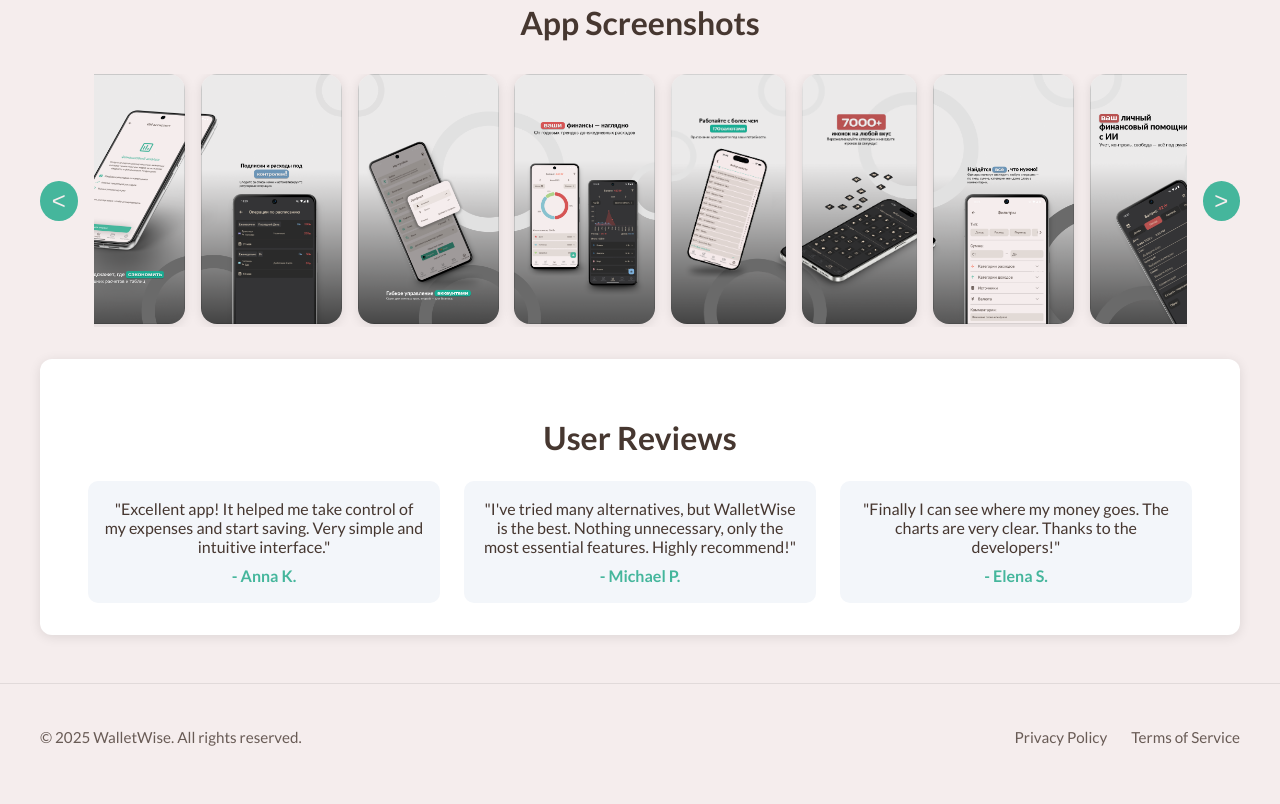
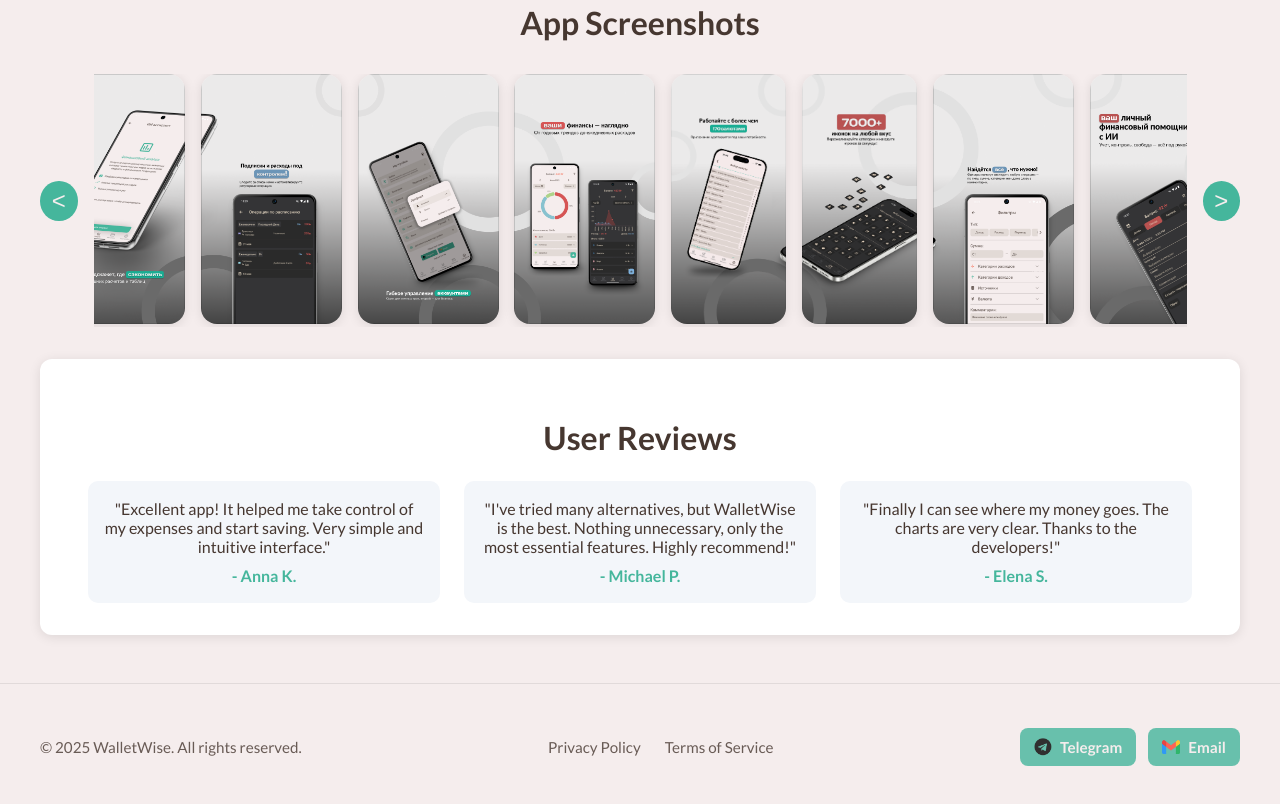
Before and after one commit to trofimpanasik/WalletWise-money-manager, a plain HTML site: page index.html in a window 1280 px wide. Shown: the part 631-1435 px from the top of the page. Drawn offline with nearby package versions, Linux system fonts and the light colour scheme.

Commit message:
add support

```diff
--- a/index.html
+++ b/index.html
@@ -394,6 +394,29 @@
             text-decoration: underline;
         }
 
+        /* Кнопки контактов в футере */
+        .footer-contacts {
+            display: flex;
+            gap: 12px;
+            flex-wrap: wrap;
+            align-items: center;
+            justify-content: center;
+        }
+        .footer-contacts a {
+            display: inline-flex;
+            align-items: center;
+            gap: 8px;
+            background: var(--primary);
+            color: var(--background);
+            text-decoration: none;
+            padding: 10px 14px;
+            border-radius: 8px;
+            font-weight: 700;
+            transition: background 0.2s ease;
+        }
+        .footer-contacts a:hover { background: var(--accent); }
+        .footer-contacts a img { width: 18px; height: 18px; display: inline-block; }
+
         /* Адаптивность для футера */
         @media (max-width: 768px) {
             footer .container {
@@ -401,6 +424,7 @@
                 justify-content: center;
                 text-align: center;
             }
+            .footer-contacts { justify-content: center; }
         }
 
         @media (max-width: 900px) {
@@ -548,6 +572,14 @@
         <div class="footer-links">
             <a href="privacy.html">Privacy Policy</a>
             <a href="terms.html">Terms of Service</a>
+        </div>
+        <div class="footer-contacts">
+            <a href="https://t.me/+vn7rDEHcgKo2ZDJi" target="_blank" rel="noopener noreferrer" aria-label="Contact via Telegram">
+                <img src="assets/telegram.png" alt="" aria-hidden="true"> Telegram
+            </a>
+            <a href="mailto:trofimpanasikapps@gmail.com?subject=Feedback" aria-label="Contact via Email">
+                <img src="assets/gmail.png" alt="" aria-hidden="true"> Email
+            </a>
         </div>
     </div>
 </footer>
```
Also changed, not shown: privacy.html (+31 -0 lines), terms.html (+31 -0 lines), assets/gmail.png (added), assets/telegram.png (added).
